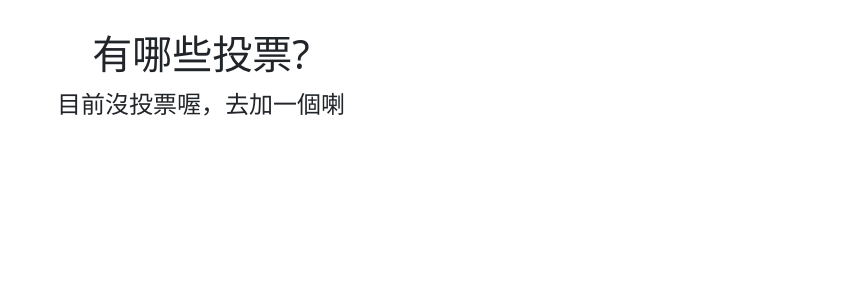
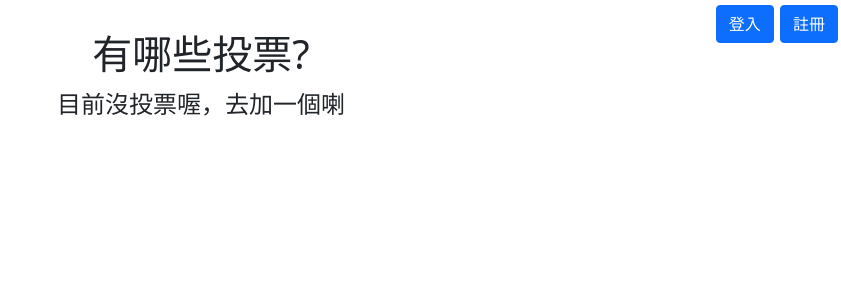
Before and after one commit to culdo/django-polls-app, a Django app: page /polls/ in a window 1280 px wide. Shown: the top 300 px of the page, without its empty margins (439-1280 px from the left). Run offline with Django 3.2, Linux system fonts and the light colour scheme; data that the repository does not hold is empty.

Commit message:
Add front-end buttons

```diff
--- a/polls/static/polls/style.css
+++ b/polls/static/polls/style.css
@@ -21,3 +21,10 @@
 .helptext {
     display: none;
 }
+
+.top-bar {
+    top: 0;
+    right: 0;
+    position: fixed;
+    margin: 3px;
+}
--- /dev/null
+++ b/polls/templates/polls/base.html
@@ -0,0 +1,8 @@
+{% extends "base_generic.html" %}
+{% block content %}
+    <div class="top-bar">
+        <a class="btn btn-primary" href="{% url 'login' %}" role="button">登入</a>
+        <a class="btn btn-primary" href="{% url 'django_registration_register' %}" role="button">註冊</a>
+    </div>
+    {% block polls-content %}{% endblock %}
+{% endblock %}
--- a/polls/templates/polls/detail.html
+++ b/polls/templates/polls/detail.html
@@ -1,6 +1,6 @@
-{% extends "base_generic.html" %}
+{% extends "polls/base.html" %}
 {% block title %}投下你的一票{% endblock %}
-{% block content %}
+{% block polls-content %}
     <h1>投下你的一票</h1>
     <form action="{% url 'polls:vote' question.id %}" method="post">
     {% csrf_token %}
--- a/polls/templates/polls/index.html
+++ b/polls/templates/polls/index.html
@@ -1,6 +1,6 @@
-{% extends "base_generic.html" %}
+{% extends "polls/base.html" %}
 {% block title %}投票列表{% endblock %}
-{% block content %}
+{% block polls-content %}
     <h1>有哪些投票?</h1>
     {% if latest_question_list %}
         <ul>
--- a/polls/templates/polls/results.html
+++ b/polls/templates/polls/results.html
@@ -1,6 +1,6 @@
-{% extends "base_generic.html" %}
+{% extends "polls/base.html" %}
 {% block title %}投票結果{% endblock %}
-{% block content %}
+{% block polls-content %}
     <h1>投票結果</h1>
     <h2>{{ question.question_text }}</h2>
 
```
